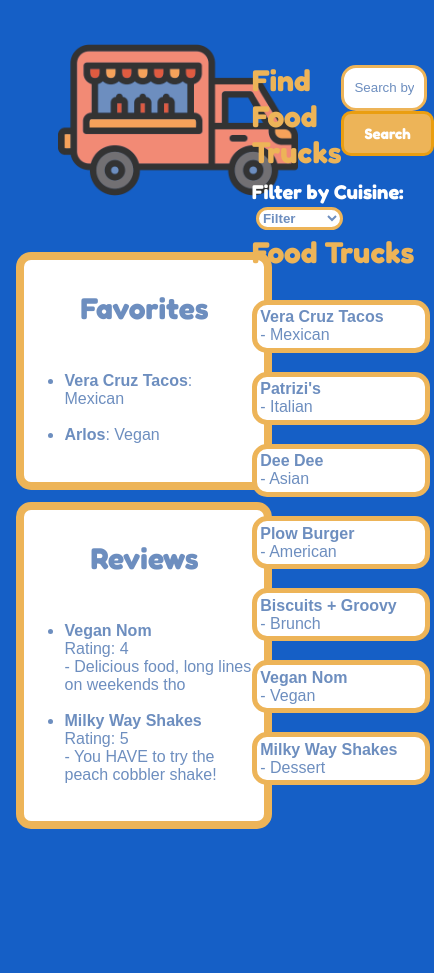
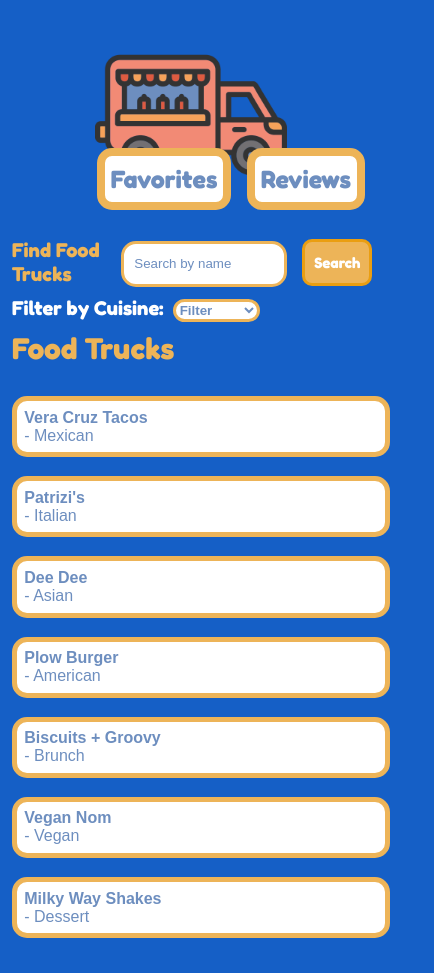
Before and after one commit to Volcomix13/03-Nom-Nomad, a React (Create React App) app in the folder client/: page /dashboard in a window 390 px wide. Shown: the whole page, 434 px wide, since content can reach past the window. Before the commit the page ends 844 px from the top, so only its background shows below. Built offline with nearby package versions, Linux system fonts and the light colour scheme; a web font is replaced by a local one.

Commit message:
finished mobile dashboard page styling

```diff
--- a/client/src/index.css
+++ b/client/src/index.css
@@ -243,6 +243,7 @@ nav a {
   margin-top: 5%;
   margin-bottom: 5%;
   width: 100%;
+  margin-left: 5%;
 }
 
 form {
@@ -657,13 +658,67 @@ input::placeholder {
     margin-top: 5%;
     margin-bottom: 5%;
     width: 100%;
+    margin-left: 0 !important;
   }
 
   #password-input, #email-input {
     width: 100%;
     margin-top: 20%;
+
   }
 
+  /* dashboard styling */
+  .dashboard-container {
+    width: 100%;
+    flex-direction: column;
+  }
+  #favs-reviews {
+    display: flex;
+  }
+  #fav-trucks ul, #review-container ul {
+    display: none;
+  }
+  #fav-trucks, #review-container {
+    height: 35px;
+    padding: 2.5%;
+  }
+  #fav-trucks h3, #review-container h3 {
+    font-size: 25px;
+  }
+  #favs-reviews {
+    display: flex;
+    justify-content: space-around;
+    margin-top: 35%;
+  }
+  #db-truck-logo {
+    width: 12rem;
+    height: 12rem;
+    bottom: 75%;
+    left: 24.427%;
+  }
+  #truck-search {
+    width: 100%;
+    padding-left: 0;
+    margin: 0;
+  }
+  #truck-search h2 {
+    font-size: 20px;
+  }
+  #dashboard-search-btn {
+    padding: 11px 9px;
+  }
+  #truck-search input[value] {
+    width: 50%;
+  }
+  #db-truck-logo {
+    position: absolute;
+  }
+  #search-row{
+    margin: 0;
+  }
+  #truck-list ul {
+    width: 97%;
+  }
   footer {
     display: none;
   }
```
